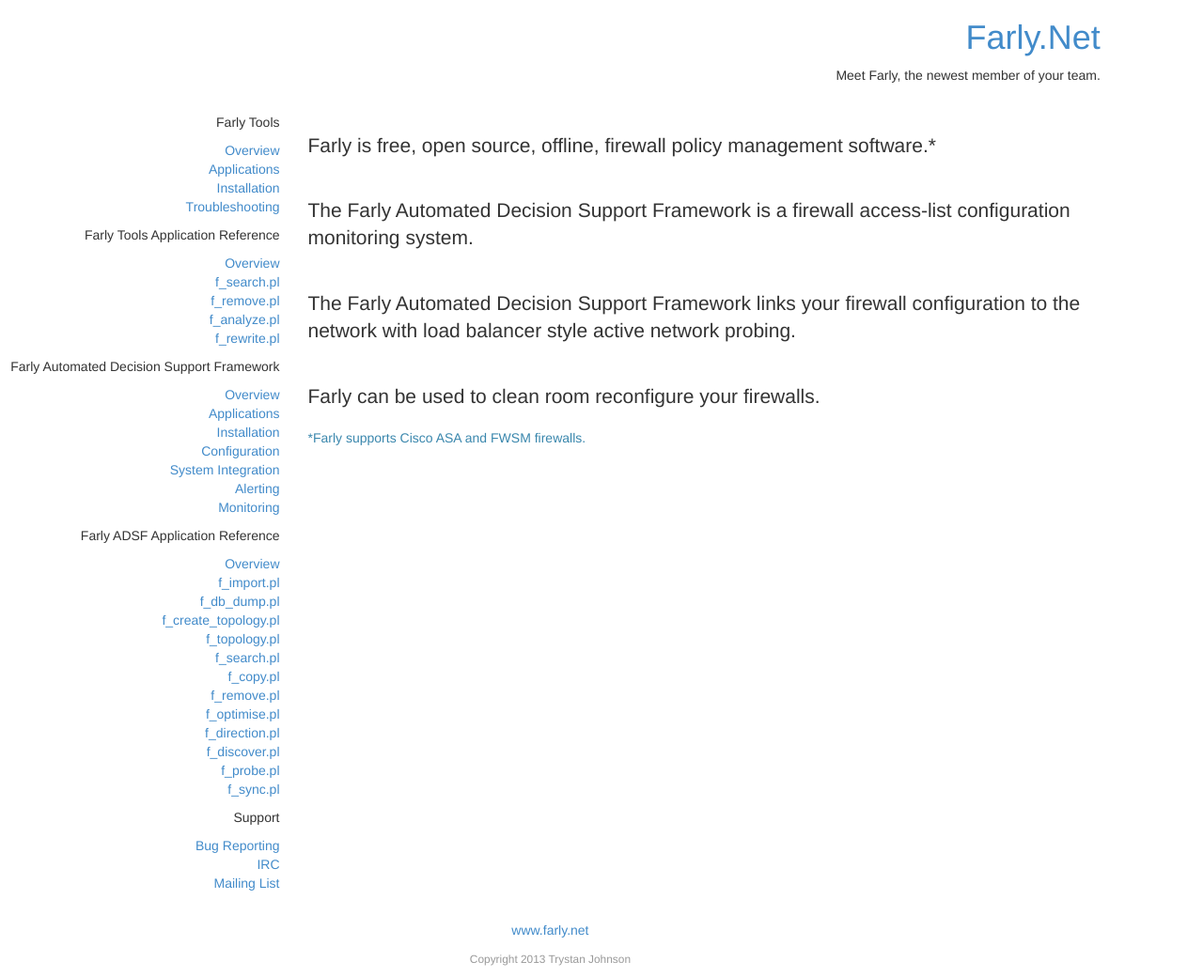
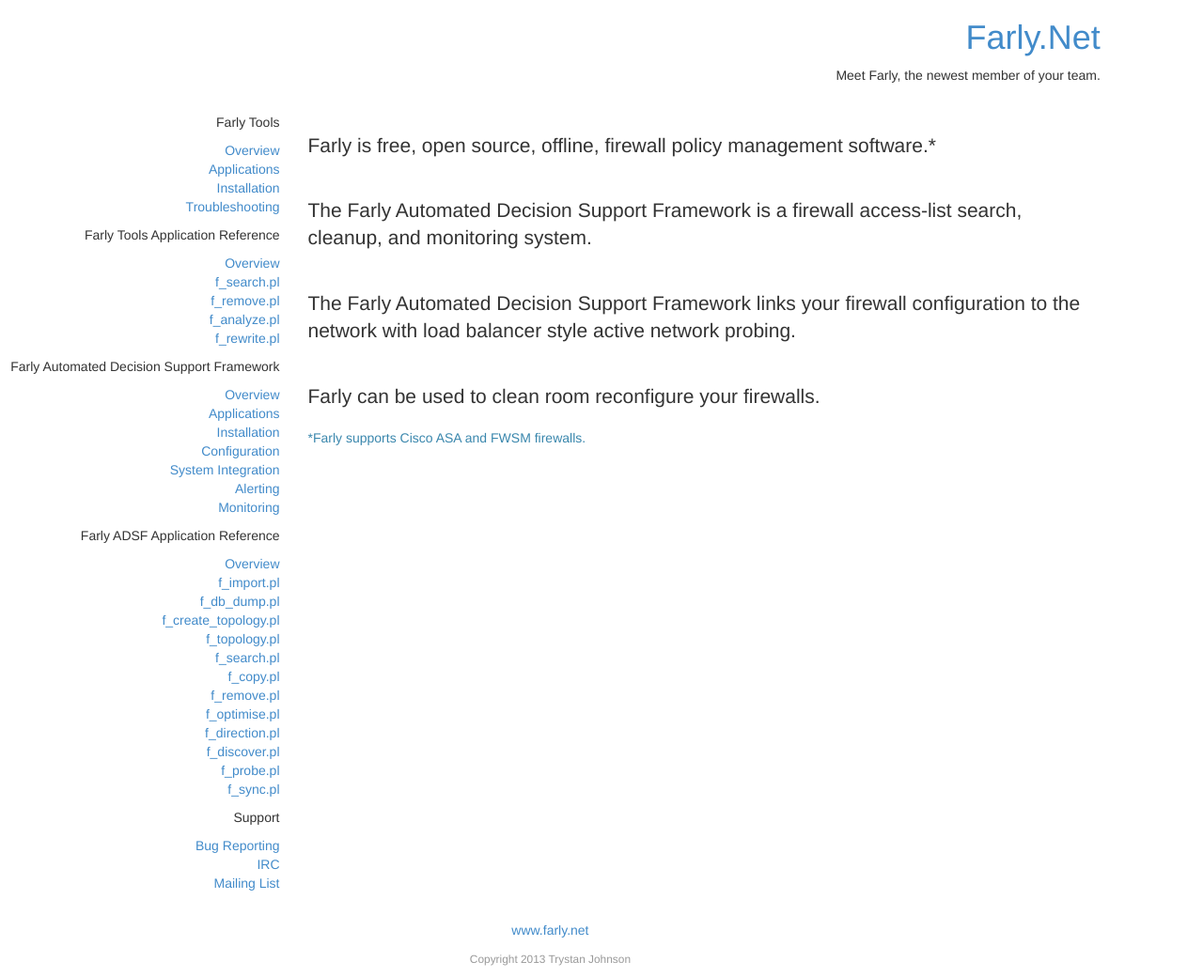
Before and after one commit to trystanzj/trystanzj.github.io, a Jekyll site: the page built from index.html, in a window 1280 px wide. Shown: the whole page at 94% size. Built offline with Jekyll 4.4.1, drawn with Linux system fonts in a browser that asks for light colours.

Commit message:
minor tweak

```diff
--- a/index.html
+++ b/index.html
@@ -9,7 +9,7 @@ title: Farly.Net
 
 <br/>
 
-<p class="lead" class="text-center">The Farly Automated Decision Support Framework is a firewall access-list configuration monitoring system.</p>
+<p class="lead" class="text-center">The Farly Automated Decision Support Framework is a firewall access-list search, cleanup, and monitoring system.</p>
 
 <br/>
 
```
